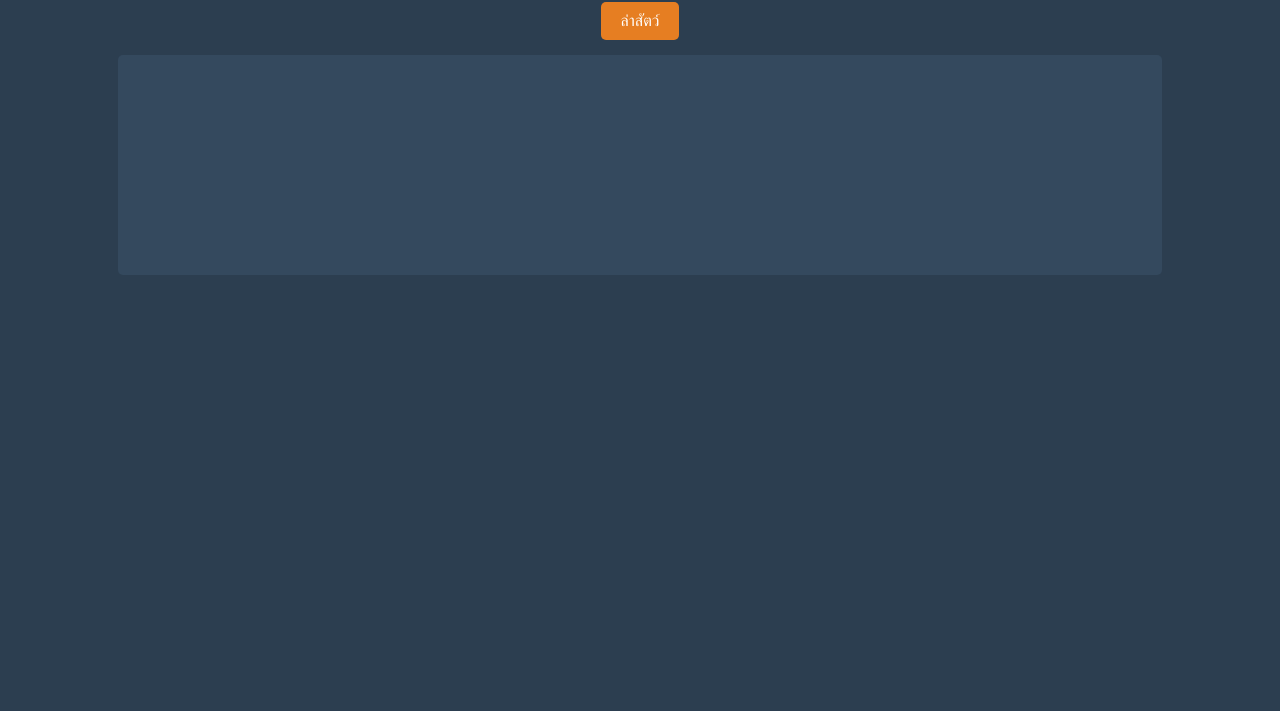
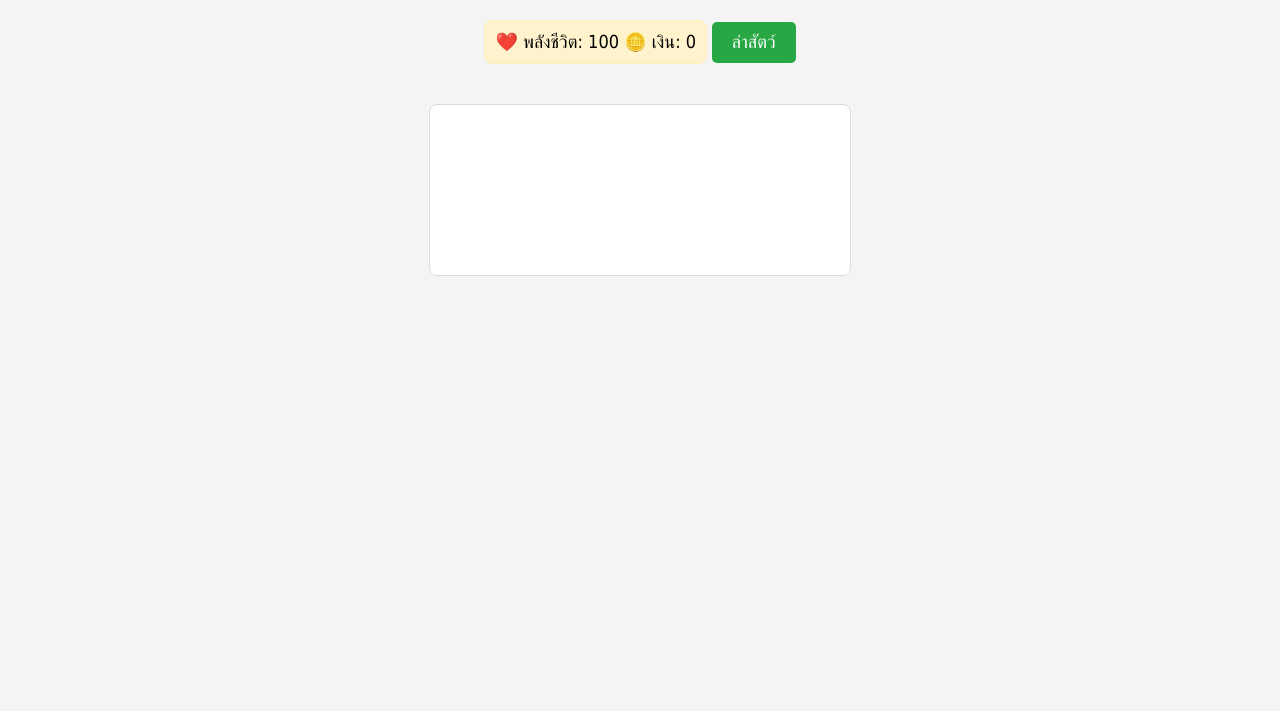
Before and after one commit to Preemmii/Survival, a plain HTML site: page index.html in a window 1280 px wide. Shown: the part 89-800 px from the top of the page. Drawn offline with Linux system fonts and the light colour scheme.

Commit message:
Update style.css

```diff
--- a/style.css
+++ b/style.css
@@ -1,55 +1,49 @@
-/* style.css */
-
 body {
-    font-family: Arial, sans-serif;
-    background-color: #2c3e50;
-    color: white;
+    font-family: 'Tahoma', sans-serif;
+    background-color: #f4f4f4;
     text-align: center;
     margin: 0;
-    padding: 0;
+    padding: 20px;
 }
 
 h1 {
-    background-color: #34495e;
-    padding: 15px;
-    margin: 0;
+    color: #333;
 }
 
-.stats {
-    background-color: #1abc9c;
+#player-info {
+    background: #fff3cd;
+    border: 1px solid #ffeeba;
     padding: 10px;
-    margin-bottom: 15px;
-    display: flex;
-    justify-content: space-around;
+    margin-bottom: 20px;
+    display: inline-block;
+    border-radius: 8px;
+    font-size: 18px;
 }
 
 button {
-    background-color: #e67e22;
+    background-color: #28a745;
+    color: white;
     border: none;
     padding: 10px 20px;
-    color: white;
-    font-size: 16px;
+    margin-top: 10px;
+    font-size: 18px;
+    border-radius: 5px;
     cursor: pointer;
-    margin: 5px;
-    border-radius: 5px;
 }
 
 button:hover {
-    background-color: #d35400;
+    background-color: #218838;
 }
 
 #log {
-    background-color: #34495e;
+    margin-top: 20px;
+    text-align: left;
+    max-width: 400px;
+    margin-left: auto;
+    margin-right: auto;
+    background: white;
     padding: 10px;
-    height: 200px;
-    width: 80%;
-    margin: 10px auto;
-    border-radius: 5px;
-    overflow-y: auto;
-    text-align: left;
+    border-radius: 8px;
+    border: 1px solid #ddd;
+    min-height: 150px;
 }
-
-#current-animal {
-    font-weight: bold;
-    color: #f1c40f;
-}
```
